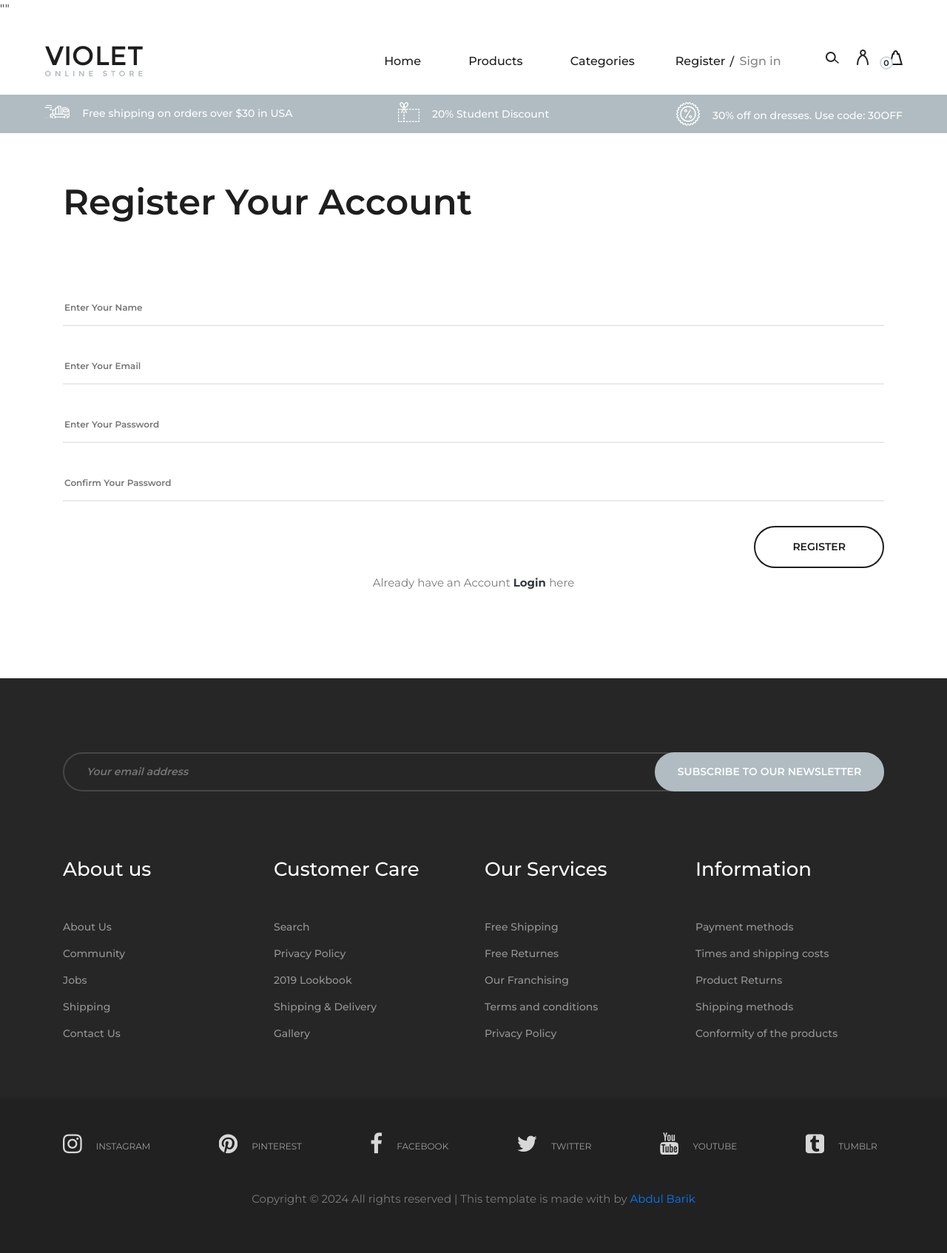
After one commit to abdulbariks/Django-Ecommerce-Website, a Django app: page /registration/ in a window 1280 px wide. The commit adds this page. Shown: the whole page at 74% size. Run offline with Django 5.2, Linux system fonts and the light colour scheme; data comes from the database, SQL or seed files in the repository; both versions use the stored data as it was after the commit; some libraries are stand-ins or nearby versions.

Commit message:
User Registration & Login

```diff
--- a/cart/carts.py
+++ b/cart/carts.py
@@ -58,6 +58,11 @@ class Card(object):
             pass
         self.save()
 
+    def restore_after_logout(self, cart={}, coupon=None):
+        self.cart = self.session[self.cart_id] = cart
+        self.coupon = self.session[self.coupon_id] = coupon
+        self.save()
+
     def total(self):
         amount = sum(product['subtotal'] for product in self.cart.values())
         if self.coupon:
--- a/config/settings.py
+++ b/config/settings.py
@@ -135,3 +135,9 @@ AUTH_USER_MODEL = 'user_account.User'
 SESSION_COOKIE_AGE = 86400
 CART_ID = 'cart'
 COUPON_ID = 'coupon'
+
+
+AUTHENTICATION_BACKENDS = (
+    'django.contrib.auth.backends.ModelBackend',
+    'user_account.backends.EmailAuthenticationBackend',
+)
--- /dev/null
+++ b/static/css/main.css
@@ -0,0 +1,6 @@
+.errorlist{
+    list-style: none !important;
+    padding: 0%;
+    color: red;
+    padding-top: 8px;
+}
--- /dev/null
+++ b/templates/account/registration.html
@@ -0,0 +1,70 @@
+{% extends "../base.html" %}
+{% load static %}
+{% block title %}Registration{% endblock title %}
+{% load static %}
+{% block content %}
+<!-- Page Add Section Begin -->
+<section class="page-add">
+    <div class="container">
+        <div class="row">
+            <div class="col-lg-12">
+                <div class="page-breadcrumb">
+                    <h2>Register Your Account</h2>
+                </div>
+            </div>
+        </div>
+    </div>
+</section>
+<!-- Page Add Section End -->
+
+<!-- Contact Section Begin -->
+<div class="contact-section">
+    <div class="container">
+        <div class="row">
+            <div class="col-lg-12">
+                <form action="#" class="contact-form" method="POST">
+                    {% csrf_token %}
+                    <div class="row">
+                        {% if messages %}
+                        <div class="col-lg-12 py-2">
+                            {% include '../message.html' %}
+                        </div>
+                        {% endif %}
+                        <div class="col-lg-12 py-2">
+                            <input name="username" type="text" placeholder="Enter Your Name">
+                            {{form.username.errors}}
+                        </div>
+                        <div class="col-lg-12 py-2">
+                            <input name="email" type="email" placeholder="Enter Your Email">
+                            {{form.email.errors}}
+                        </div>
+                        <div class="col-lg-12 py-2">
+                            <input name="password" name="" type="password" placeholder="Enter Your Password">
+                            {{form.password.errors}}
+                        </div>
+                        <div class="col-lg-12 py-2">
+                            <input name="password2" name="" type="password" placeholder="Confirm Your Password">
+                            {{form.password2.errors}}
+                        </div>
+                        <div class="col-lg-12 text-right">
+                            <button type="submit">Register</button>
+                        </div>
+                        <div class="col-lg-12 text-center">
+                            <p class="py-2">
+                            Already have an Account
+                                <strong>
+                                    <a class="text-decoration-none text-dark" href="{% url 'login' %}">Login</a>
+                                </strong>
+                                here
+                            </p>
+                        </div>
+                    </div>
+                </form>
+            </div>
+        </div>
+    </div>
+</div>
+<!-- Contact Section End -->
+
+{% include "footer.html" %}
+{% endblock content %}
--- a/templates/base.html
+++ b/templates/base.html
@@ -51,6 +51,7 @@
       type="text/css"
     />
     <link rel="stylesheet" href="{% static 'css/style.css'%}" type="text/css" />
+    <link rel="stylesheet" href="{% static 'css/main.css'%}" type="text/css" />
     {% block links %}"{% endblock links %}"
   </head>
 
--- a/templates/cart/cart.html
+++ b/templates/cart/cart.html
@@ -142,7 +142,7 @@
                                 </thead>
                                 <tbody>
                                     <tr>
-                                        <td class="total">${{cart.total}}</td>
+                                        <td class="total">${{cart.total|floatformat:"2"}}</td>
                                         <td class="sub-total">$29</td>
                                         <td class="shipping">$10</td>
                                         <td class="total-cart-p">$39</td>
--- a/templates/header.html
+++ b/templates/header.html
@@ -21,10 +21,12 @@
           <span>{{cart|length}}</span>
         </a>
       </div>
+      {% if not request.user.is_authenticated %}
       <div class="user-access">
-        <a href="#">Register</a>
-        <a href="#" class="in">Sign in</a>
+        <a href="{% url 'registration' %}">Register</a>
+        <a href="{% url 'login' %}" class="in">Sign in</a>
       </div>
+      {% endif %}
       <nav class="main-menu mobile-menu">
         <ul>
           <li><a href="{% url 'home' %}">Home</a></li>
@@ -37,6 +39,18 @@
               {% endfor %}
             </ul>
           </li>
+          {% if request.user.is_authenticated %}
+              <li>
+                <a href="#">
+                  <img src="{% static 'img/icons/man.png' %}" alt="">
+                </a>
+                <ul class="sub-menu">
+                  <li><a href="{% url 'logout' %}">Logout</a></li>
+                  <li><a href="#">Orders</a></li>
+                  <li><a href="{% url 'change_password' %}">Change Password</a></li>
+                </ul>
+              </li>
+        {% endif %}
         </ul>
       </nav>
     </div>
--- a/user_account/views.py
+++ b/user_account/views.py
@@ -11,11 +11,15 @@ from django.contrib.auth.views import (
     PasswordResetConfirmView
 )
 
+import copy
+from cart.carts import Card
+
 from .forms import (
     UserRegistrationForm,
     ChangePasswordForm,
     SendEmailForm,
-    ResetPasswordConfirmForm
+    ResetPasswordConfirmForm,
+    LoginForm
 )
 from .mixins import (
     LogoutRequiredMixin
@@ -54,7 +58,11 @@ class Login(LogoutRequiredMixin, generic.View):
 
 class Logout(generic.View):
     def get(self, *args, **kwargs):
+        cart = Card(self.request)
+        current_cart = copy.deepcopy(cart.cart)
+        coupon = copy.deepcopy(cart.coupon)
         logout(self.request)
+        cart.restore_after_logout(current_cart, coupon)
         return redirect('login')
 
 
```
Also changed, not shown: templates/account/login.html (added, +62 -0 lines), db.sqlite3, static/img/icons/user.png (added), templates/account/change_password.html (added).
